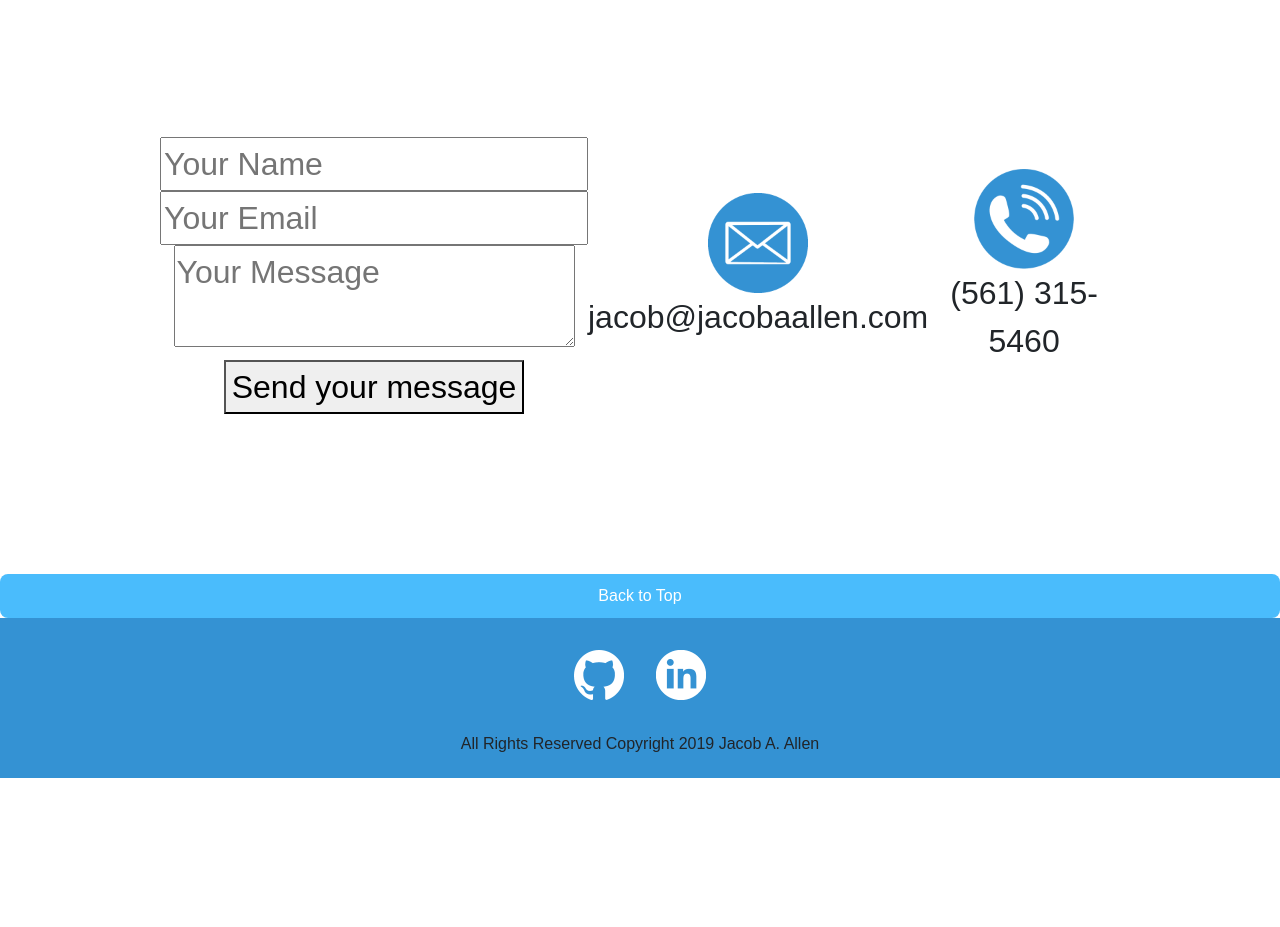
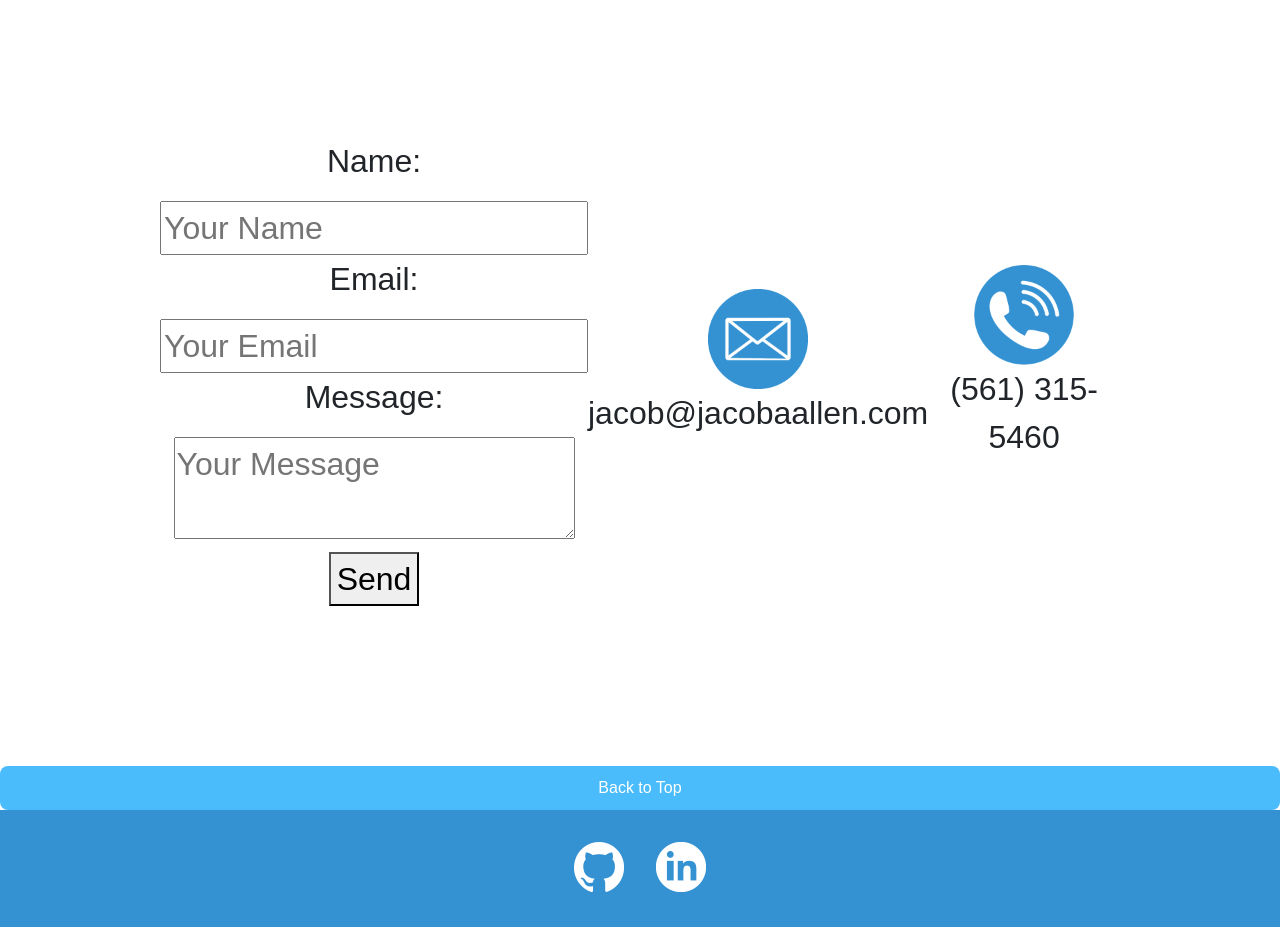
Before and after one commit to Jacobaallen/Portfolio, a React (Create React App) app: page / in a window 1280 px wide. Shown: the part 4380-5307 px from the top of the page. Before the commit the page ends 5158 px from the top, so only its background shows below. Built offline with nearby package versions, Linux system fonts and the light colour scheme.

Commit message:
added to contact

```diff
--- a/src/components/Home.jsx
+++ b/src/components/Home.jsx
@@ -187,16 +187,19 @@ class Home extends React.Component {
         <div className="form">
         <form action="https://formspree.io/jacob@jacobaallen.com" method="POST" class="contact_form" id="contact_form">
           <div className="wrap">
+            <p>Name:</p>
             <input name="name" id="name" type="text" placeholder="Your Name"/>
           </div>
           <div className="wrap">
+            <p>Email:</p>
             <input name="_replyto" id="email" type="text" placeholder="Your Email"/>
           </div>
           <div className="wrap">
+            <p>Message:</p>
             <textarea name="message" id="message" placeholder="Your Message"></textarea>
           </div>
           <div className="arlo_tm_button">
-            <button type="submit">Send your message</button>
+            <button type="submit">Send</button>
           </div>
         </form>
 
```
